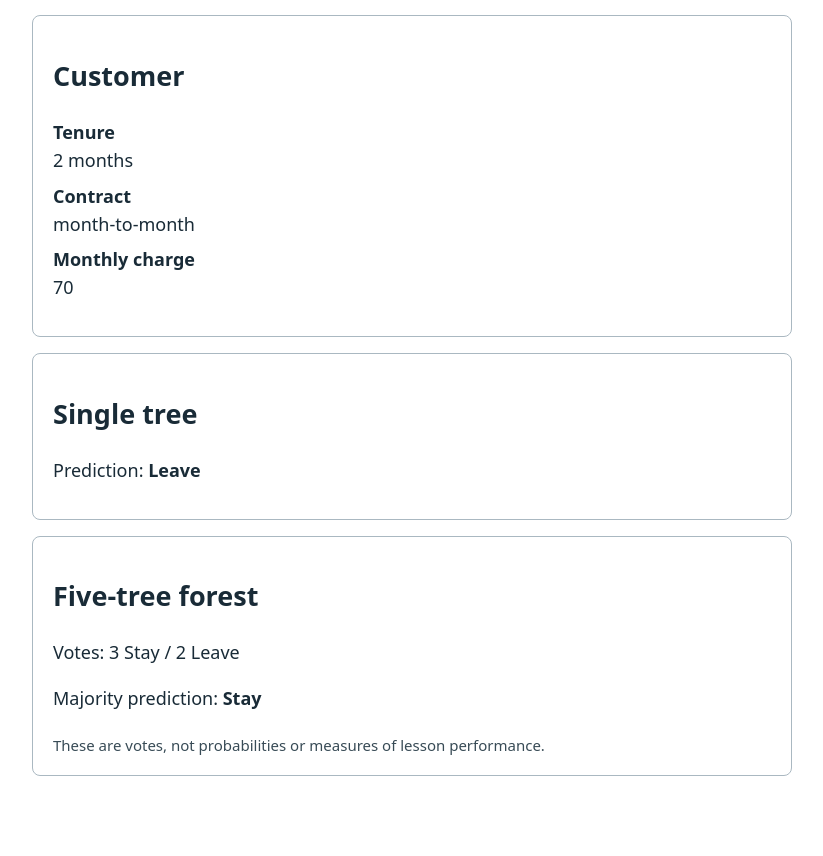
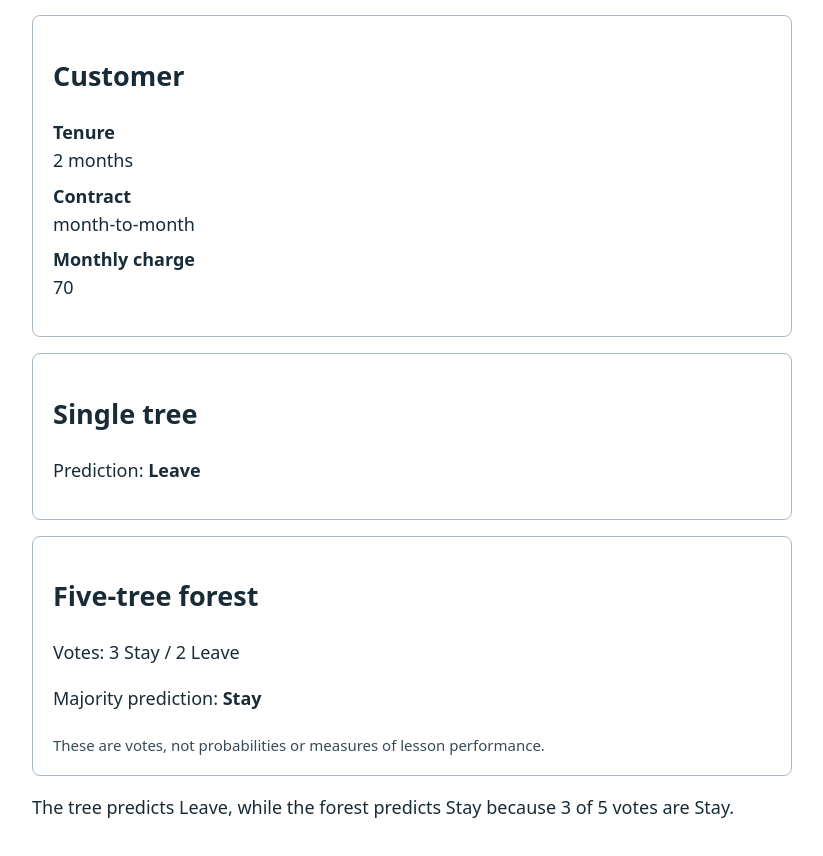
Before and after one commit to FotimaInogomova/AI-M4C3-GitHub-Practice, a plain HTML site: page index.html in a window 1280 px wide. Shown: the part 146-1002 px from the top of the page, without its empty margins (228-1051 px from the left). Before the commit the page ends 970 px from the top, so only its background shows below. Drawn offline with Linux system fonts and the light colour scheme.

Commit message:
Explain tree and forest disagreement

```diff
--- a/index.html
+++ b/index.html
@@ -52,6 +52,8 @@
       <p>Majority prediction: <strong id="forest"></strong></p>
       <small>These are votes, not probabilities or measures of lesson performance.</small>
     </section>
+
+    <p>The tree predicts Leave, while the forest predicts Stay because 3 of 5 votes are Stay.</p>
   </main>
   <script src="model.js"></script>
   <script src="app.js"></script>
```
